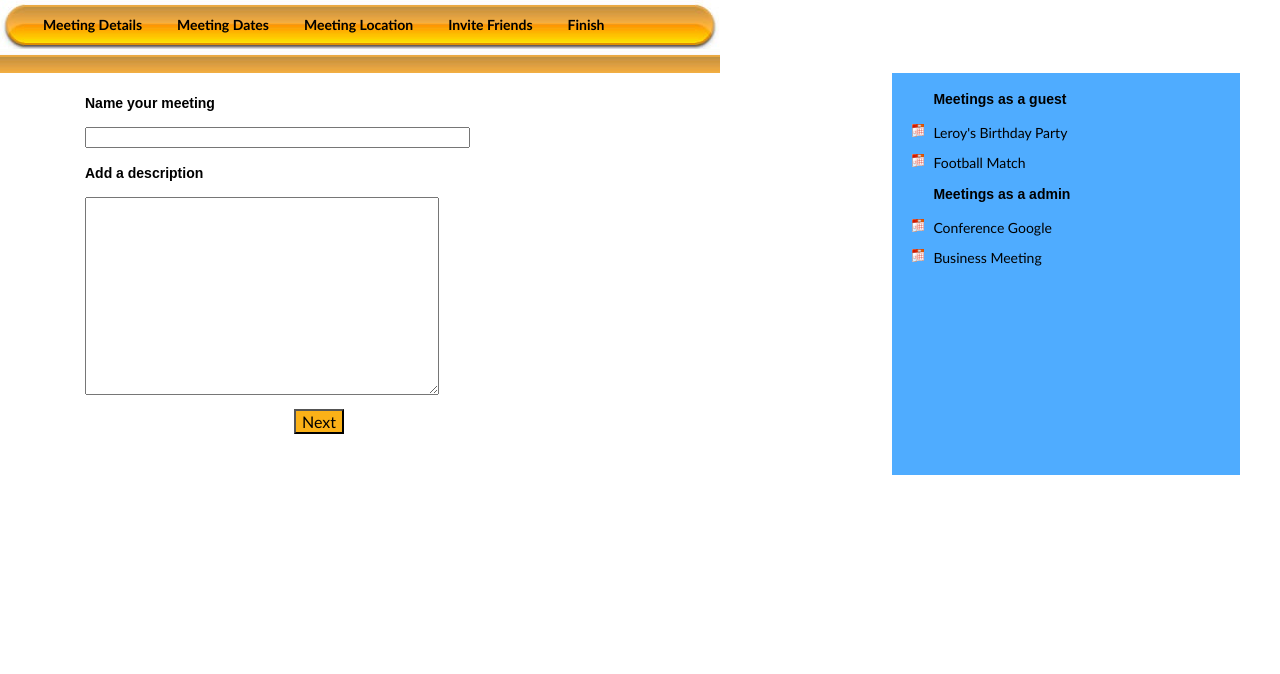
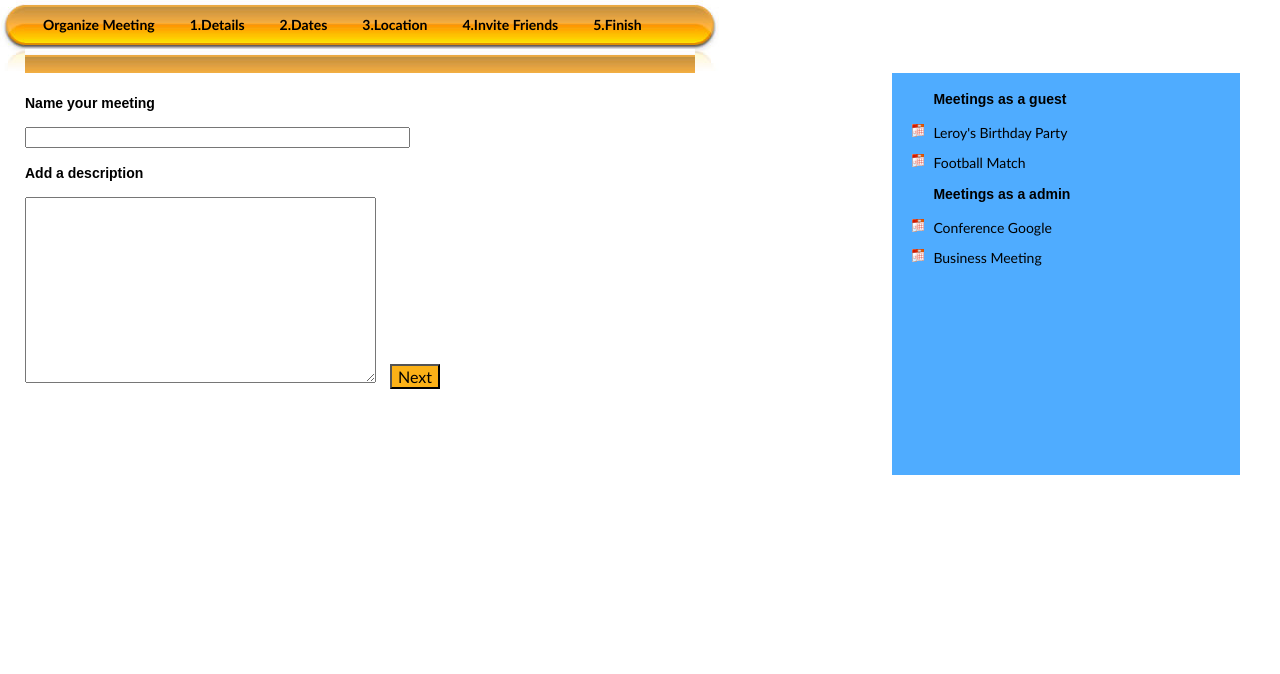
Before and after one commit to ahernandez/RepositoryFoobar, a PHP site: page /formphpwebpage.php in a window 1280 px wide. Shown: the part 301-975 px from the top of the page. Run offline with PHP 8.4, Linux system fonts and the light colour scheme; some libraries are stand-ins or nearby versions.

Commit message:
changes in UI, using cookings to store data in forms and calendar

```diff
--- a/UI/PhpMeetUs/datesMeeting.php
+++ b/UI/PhpMeetUs/datesMeeting.php
@@ -6,9 +6,9 @@ and open the template in the editor.
 <html>
     <?php
         $pagename = "datesMeeting.html";
+        setcookie("name", $_POST["fname"], time()+3600,"/","");
+        setcookie("desc", $_POST["fdesc"], time()+3600,"/","");
         require_once("./template/template.php");
-        echo $_POST["fname"];
-        echo $_POST["desc"];
     ?>
 
 
--- a/UI/PhpMeetUs/formDetails.html
+++ b/UI/PhpMeetUs/formDetails.html
@@ -13,13 +13,13 @@ and open the template in the editor.
             <form action="datesMeeting.php" method="post">
                 <h4 name="welcome">Name your meeting</h4>
                     <p>
-                        <input type="text" name="fname" size="45" maxlength="45" >
+                        <input type="text" name="fname" size="45" maxlength="45" />
                     </p>
                 <!Description <input type="text" name=description size="40" maxlength="400" >
                 <h4 name="welcome">Add a description</h4>
-                    <p>
-                        <textarea class="description" names="desc" rows="12" cols="41"></textarea>
-                    </p>
+
+                        <textarea  name="fdesc" rows="12" cols="41"></textarea>
+
                 <input type="submit" id="detailsnext" value="Next"  />
             </form>
         </div>
--- a/UI/PhpMeetUs/friendsMeeting.html
+++ b/UI/PhpMeetUs/friendsMeeting.html
@@ -9,6 +9,6 @@ and open the template in the editor.
     <meta http-equiv="Content-Type" content="text/html; charset=UTF-8">
   </head>
   <body>
-    TODO write content
+
   </body>
 </html>
--- a/UI/PhpMeetUs/friendsMeeting.php
+++ b/UI/PhpMeetUs/friendsMeeting.php
@@ -7,10 +7,8 @@ and open the template in the editor.
     <?php
         $pagename = "friendsMeeting.html";
         require_once("./template/template.php");
-        $nameMeeting = $_POST["fname"];
-        $description = $_POST["desc"];
-        echo $nameMeeting;
-        echo $description;
+
+
     ?>
 
 </html>
--- a/UI/PhpMeetUs/locationMeeting.php
+++ b/UI/PhpMeetUs/locationMeeting.php
@@ -6,6 +6,11 @@ and open the template in the editor.
 <html>
     <?php
         $pagename = "locationMeeting.html";
+        setcookie("dates", $_POST["arrayDates"], time()+3600,"/","");
+//
+//        $array= $_POST["arrayDates"];
+//        echo $array;
+//        echo $_COOKIE["name"];
         require_once("./template/template.php");
     ?>
 
--- a/UI/PhpMeetUs/template/main.css
+++ b/UI/PhpMeetUs/template/main.css
@@ -80,7 +80,7 @@ body{
 }
 #formdetails{
     width:70%;
-    margin-left: 80px;
+    margin-left: 20px;
 }
 #detailsnext{
     font-family: Trebuchet MS, Arial, sans-serif, Helvetica;
@@ -89,7 +89,7 @@ body{
     font-size: 16px;
     text-align:center;
     right: 10px;
-    margin-left: 209px;
+    margin-left: 10px;
 }
 #datesnext{
     font-family: Trebuchet MS, Arial, sans-serif, Helvetica;
@@ -125,7 +125,8 @@ body{
     padding:0;
     width:200px;
     margin-left: 50px;
-    margin-top: 100px;
+    margin-top: 50px;
+    margin-bottom: 10px;
 }
 #map {
     width: 500px;
@@ -250,6 +251,18 @@ left:100%;
 }
 
 /*^'^ Primary Items ^'^*/
+#nav-container div{
+padding:7px 17px 7px 18px;
+margin: 10px 0px 0px 0px;
+color: black;
+font-family: Trebuchet MS, Arial, sans-serif, Helvetica;
+font-size:14px;
+text-decoration:none;
+font-weight: bold;
+background: url(./images/item-primary-bg.gif);
+background-repeat: no-repeat;
+background-position: top;
+}
 #nav-container a{
 padding:7px 17px 7px 18px;
 margin: 10px 0px 0px 0px;
--- a/UI/PhpMeetUs/template/main.js
+++ b/UI/PhpMeetUs/template/main.js
@@ -3,6 +3,7 @@ var mapLoaded = false;
 var map;
 var marker;
 var WINDOW_HTML;
+var datesArray;
 window.onload = function(){
 
     console.log('onload')
@@ -21,7 +22,12 @@ window.onload = function(){
         current: date_today,
         calendars: 1,
         mode: 'multiple',
-        starts: 1
+        starts: 1,
+        onChange: function(formated, dates){
+                console.log('%o %o ',formated, dates)
+                datesArray = formated;
+                $('#arrayDates').val(datesArray);
+	}
     });
 
     if (GBrowserIsCompatible() && !mapLoaded) {
@@ -43,8 +49,12 @@ window.onload = function(){
     }
 }
 
-function load() {
-
+function sendposttoLocation() {
+    console.log('in')
+    console.log('%o',date)
+//    $.get("locationMeeting.php?dateArray=12222", {'dateArray' : 'qweqwe '}, function(data){
+//        console.log(data)
+//    });
 }
 function geocodeLocation(){
     console.log('geocoder location')
--- a/UI/PhpMeetUs/template/template.php
+++ b/UI/PhpMeetUs/template/template.php
@@ -18,34 +18,33 @@ and open the template in the editor.
         <script type="text/javascript" src="./template/main.js"></script>
 
 
-<!--      <script type="text/javascript">-->
-
-<!--        </script>-->
     </head>
 
     <body>
         <div id="page">
             <img  alt="MeetUs"  src="../images/last_ban.png" />
             <div class="nav-container-outer">
-               <img src="./images/nav-bg-l2.jpg" alt="" class="float-left" />
-               <img src="./images/nav-bg-r2.jpg" alt="" class="float-right" />
+               <img src="./images/nav-bg-l.jpg" alt="" class="float-left" />
+               <img src="./images/nav-bg-r.jpg" alt="" class="float-right" />
                <ul id="nav-container" class="nav-container">
-                  <li><a class="item-primary" href="" target="_self">Meeting Details</a>                     </li>
+                   <li><a class="item-primary" href="index.php">Organize Meeting</a></li>
                    <li><span class="divider divider-vert" ></span></li>
-                  <li><a class="item-primary" href="" target="_self">Meeting Dates</a>
+                  <li><div class="item-primary">1.Details</div></li>
+                   <li><span class="divider divider-vert" ></span></li>
+                  <li><div class="item-primary">2.Dates</div>
                        </li>
                    <li><span class="divider divider-vert" ></span></li>
-                  <li><a class="item-primary" href="" target="_self">Meeting Location</a>
+                  <li><div class="item-primary">3.Location</div>
                        </li>
                    <li><span class="divider divider-vert" ></span></li>
-                  <li><a class="item-primary" href="" target="_self">Invite Friends</a>
+                  <li><div class="item-primary">4.Invite Friends</div>
                        </li>
                    <li><span class="divider divider-vert" ></span></li>
-                  <li><a class="item-primary" href="" target="_self">Finish</a>
+                  <li><div class="item-primary" >5.Finish</div>
                        </li>
-                   <li><span class="divider divider-vert" ></span></li>
+<!--                   <li><span class="divider divider-vert" ></span></li>
                   <li><a class="item-primary" href="" target="_self"></a>
-                       </li>
+                       </li>-->
                    <li><span class="divider divider-vert" ></span></li>
                   <li class="clear"> </li>
                </ul>
```
Also changed, not shown: UI/PhpMeetUs/datesMeeting.html (+6 -7 lines), UI/PhpMeetUs/locationMeeting.html (+4 -6 lines).
